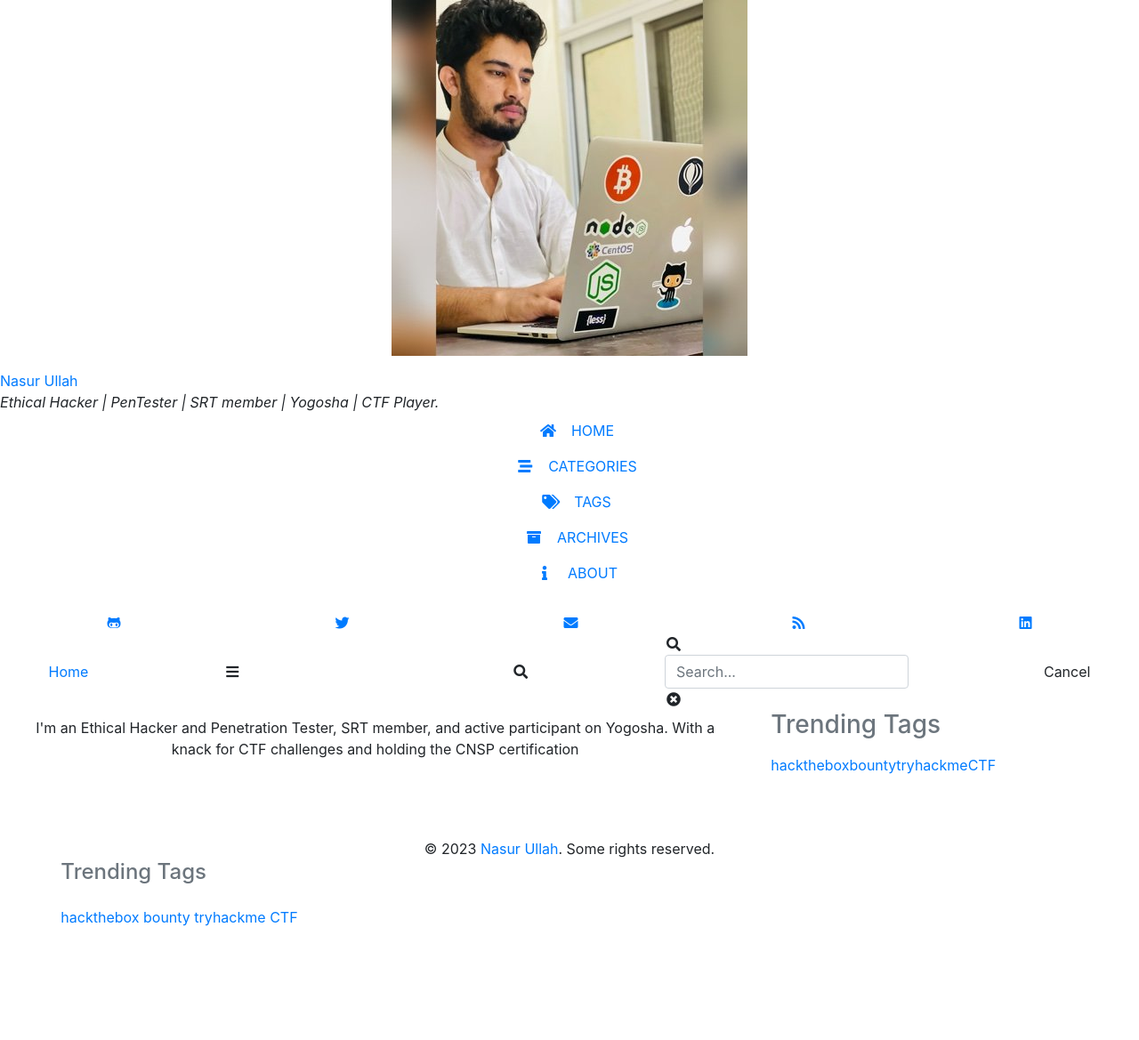
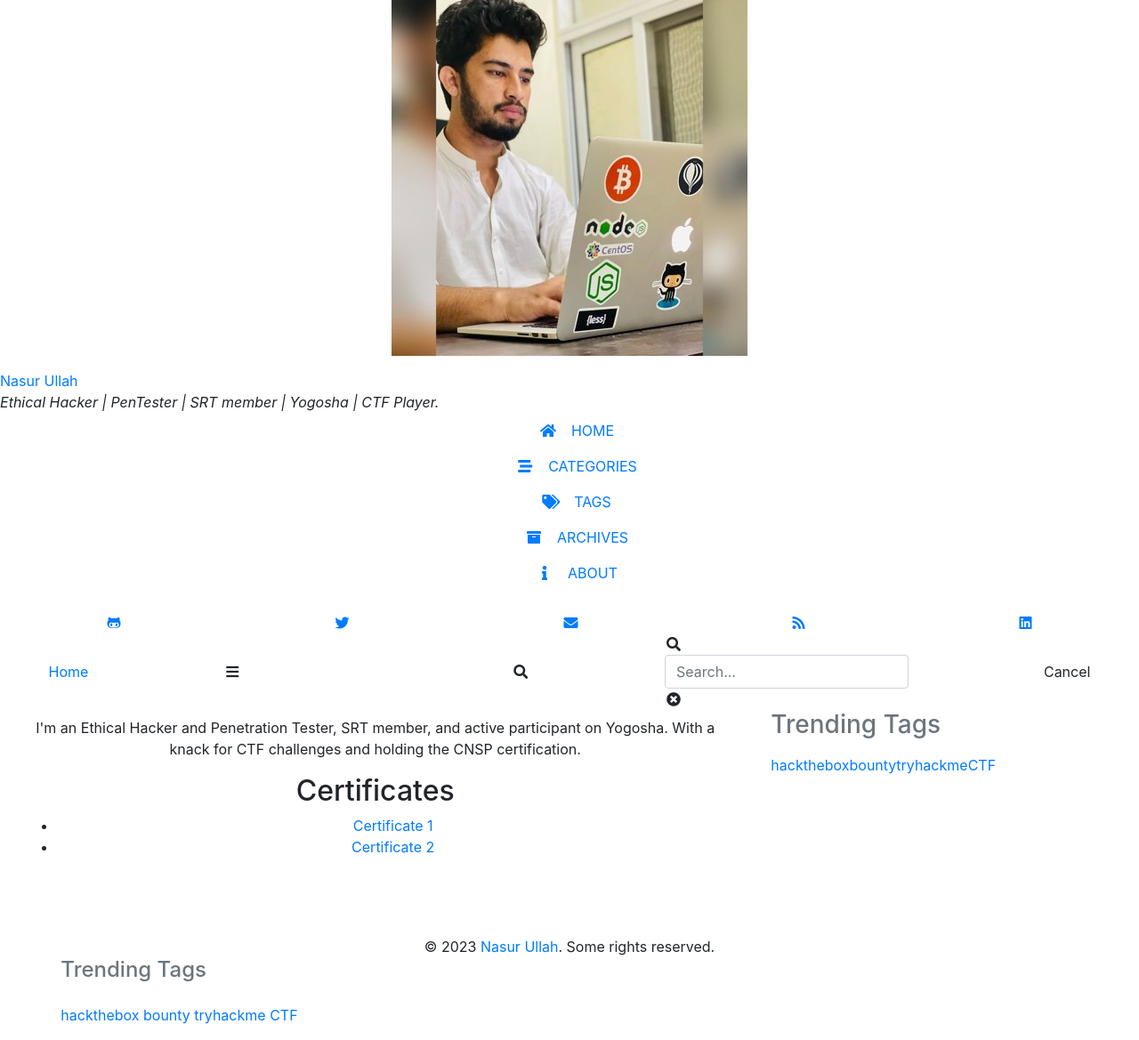
Before and after one commit to Spy0x7/Spy0x7.github.io, a Jekyll site: the page built from tabs/about.md, in a window 1280 px wide. Shown: the whole page at 89% size. Built offline with Jekyll 4.4.1, drawn with Linux system fonts in a browser that asks for light colours; nearby versions of some CDN libraries; our own code applies the rules of GitHub Pages for plain Markdown files; comment, search, counter and statistics services are not loaded; before the commit the page ends 1059 px from its top, so only the background shows below that.

Commit message:
Update about.md

```diff
--- a/tabs/about.md
+++ b/tabs/about.md
@@ -1 +1,15 @@
-<center><p> I'm an Ethical Hacker and Penetration Tester, SRT member, and active participant on Yogosha. With a knack for CTF challenges and holding the CNSP certification </p></center>
+<center>
+  <p>
+    I'm an Ethical Hacker and Penetration Tester, SRT member, and active participant on Yogosha.
+    With a knack for CTF challenges and holding the CNSP certification.
+  </p>
+  <!-- Certificates Section -->
+  <section id="certificates">
+    <h2>Certificates</h2>
+    <ul>
+      <li><a href="certificate1.pdf" target="_blank">Certificate 1</a></li>
+      <li><a href="certificate2.pdf" target="_blank">Certificate 2</a></li>
+      <!-- Add more certificate links or information -->
+    </ul>
+  </section>
+</center>
```
